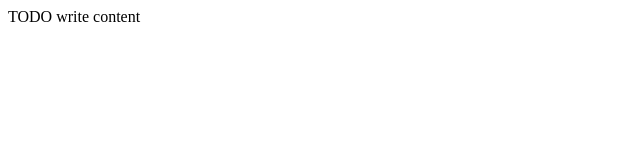
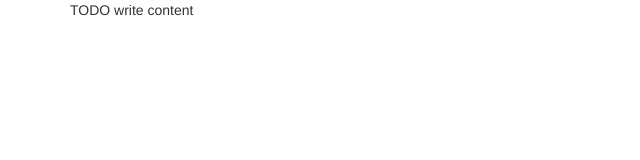
Before and after one commit to ses10/Twitch-Counter-Strike-Web-App, a plain HTML site: page Twitch Counter-Strike/public_html/index.html in a window 1280 px wide. Shown: the whole page, without its empty margins (0-640 px from the left). Drawn offline with nearby package versions, Linux system fonts and the light colour scheme.

Commit message:
added jquery and bootstrap

```diff
--- a/Twitch Counter-Strike/public_html/index.html
+++ b/Twitch Counter-Strike/public_html/index.html
@@ -1,10 +1,13 @@
 <html>
     <head>
-        <title>TODO supply a title</title>
+        <title>Counter-Strike Streams</title>
         <meta charset="UTF-8">
         <meta name="viewport" content="width=device-width, initial-scale=1.0">
+
+        <link href="css/bootstrap.min.css" rel="stylesheet" type="text/css">
+        <script src="jquery-2.1.4.min.js" type="text/javascript"></script>
     </head>
     <body>
-        <div>TODO write content</div>
+        <div class="container">TODO write content</div>
     </body>
 </html>
```
